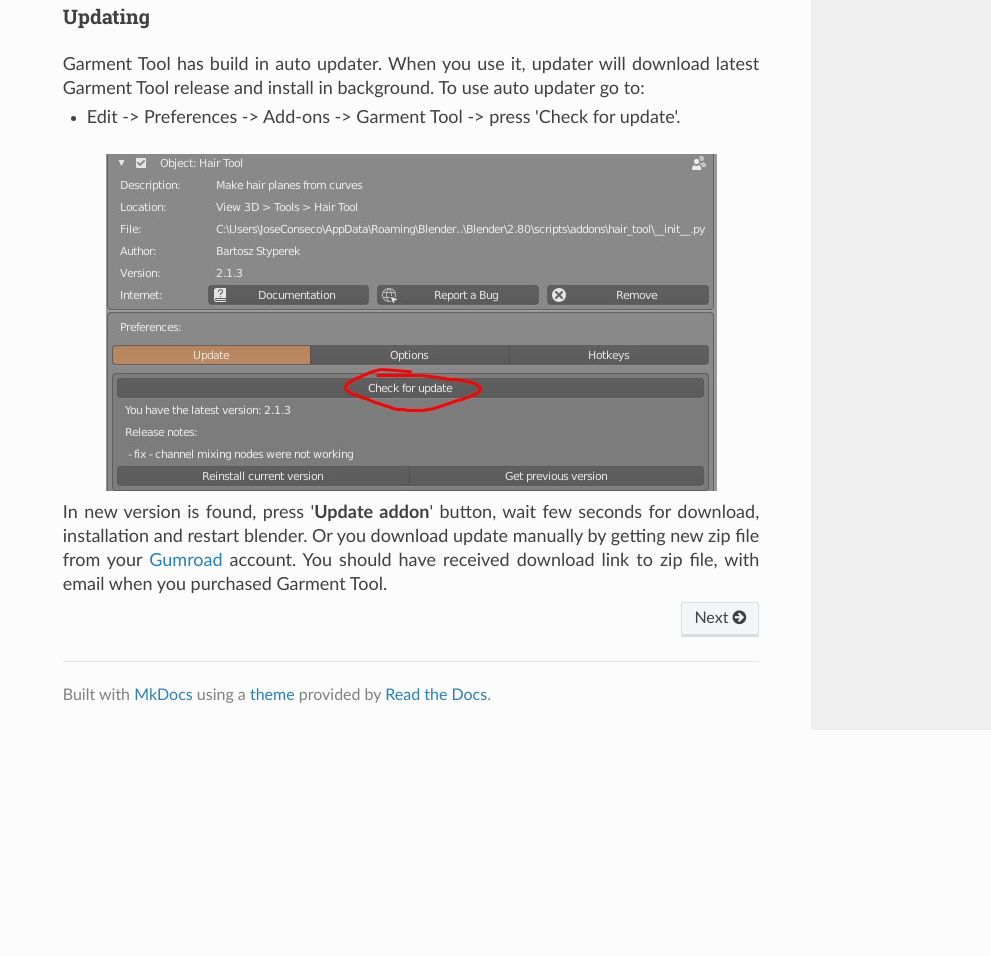
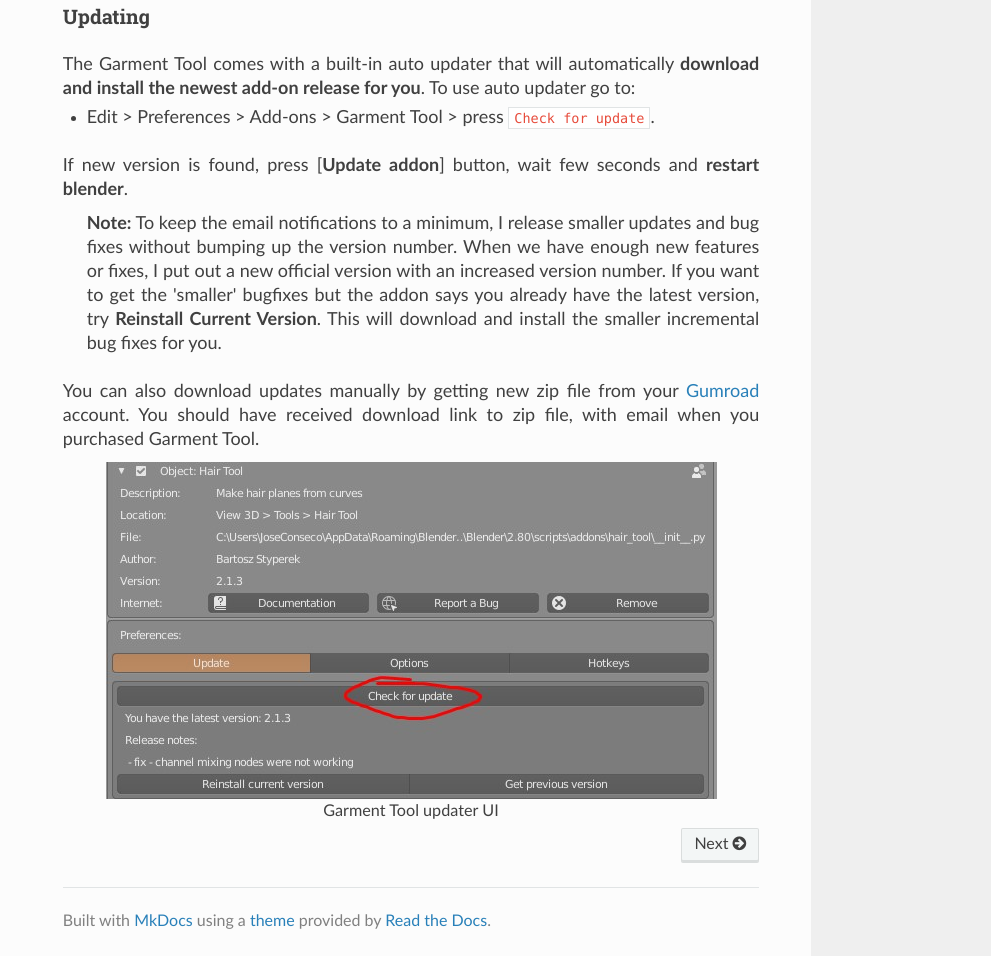
Before and after one commit to JoseConseco/GarmentToolDocs, a plain HTML site: page index.html in a window 1280 px wide. Shown: the part 2082-3038 px from the top of the page, without its empty margins (289-1280 px from the left). Before the commit the page ends 2812 px from the top, so only its background shows below. Drawn offline with nearby package versions, Linux system fonts and the light colour scheme.

Commit message:
update autoupdater doc

```diff
--- a/index.html
+++ b/index.html
@@ -148,12 +148,19 @@
 Remember to press <strong>'Save Preferences'</strong>, so that addon stays enabled after restarting blender.<br/>
 When you are updating addon, usually it is good to remove old version by using 'Remove' button (visible on image above), before installing new version.</p>
 <h3 id="updating">Updating<a class="headerlink" href="#updating" title="Permanent link">#</a></h3>
-<p>Garment Tool has build in auto updater. When you use it, updater will download latest Garment Tool release and install in background. To use auto updater go to:</p>
+<p>The Garment Tool comes with a built-in auto updater that will automatically <strong>download and install the newest add-on release for you</strong>. To use auto updater go to:</p>
 <ul>
-<li>Edit -&gt; Preferences -&gt; Add-ons -&gt; Garment Tool -&gt;  press 'Check for update'.</li>
+<li>Edit &gt; Preferences &gt; Add-ons &gt; Garment Tool &gt; press <code>Check for update</code>.</li>
 </ul>
-<p><img alt="GT Update" src="img/gt_update_panel.jpg" /></p>
-<p>In new version is found, press '<strong>Update addon</strong>' button, wait few seconds for download, installation and restart blender. Or you download update manually by getting new zip file from your <a href="https://gumroad.com/">Gumroad</a> account. You should have received download link to zip file, with email when you purchased Garment Tool.</p>
+<p>If new version is found, press [<strong>Update addon</strong>] button, wait few seconds and <strong>restart blender</strong>.</p>
+<blockquote>
+<p><strong>Note:</strong> To keep the email notifications to a minimum, I release smaller updates and bug fixes without bumping up the version number. When we have enough new features or fixes, I put out a new official version with an increased version number. If you want to get the 'smaller' bugfixes but the addon says you already have the latest version, try <strong>Reinstall Current Version</strong>. This will download and install the smaller incremental bug fixes for you.</p>
+</blockquote>
+<p>You can also download updates manually by getting new zip file from your <a href="https://gumroad.com/">Gumroad</a> account. You should have received download link to zip file, with email when you purchased Garment Tool.</p>
+<!-- > <s>Note: It seems auto-updater does not work on Mac OS. As a Mac user you will have to download update manually from [Gumroad](https://gumroad.com/) account.</s> Now it should work on Mac too. -->
+
+<p><img alt="GT Update" src="img/gt_update_panel.jpg" />
+<em>Garment Tool updater UI</em></p>
 
             </div>
           </div><footer>
@@ -202,5 +209,5 @@
 
 <!--
 MkDocs version : 1.5.3
-Build Date UTC : 2024-02-18 16:26:47.653101+00:00
+Build Date UTC : 2024-02-21 16:48:28.275778+00:00
 -->
```
Also changed, not shown: search/search_index.json (+1 -1 lines), 1 other file.
